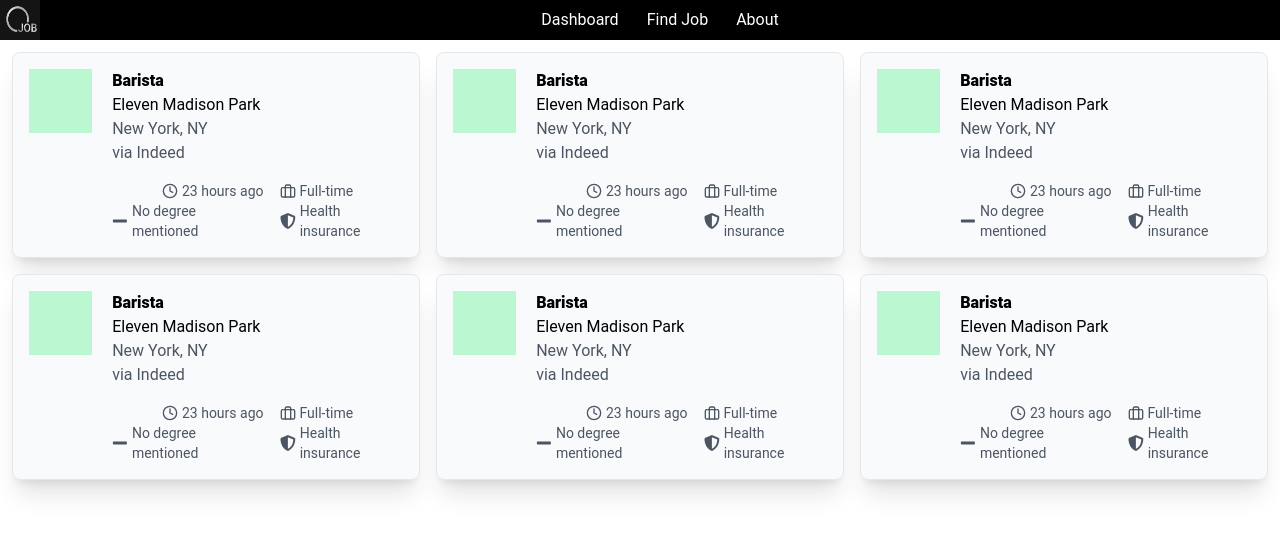
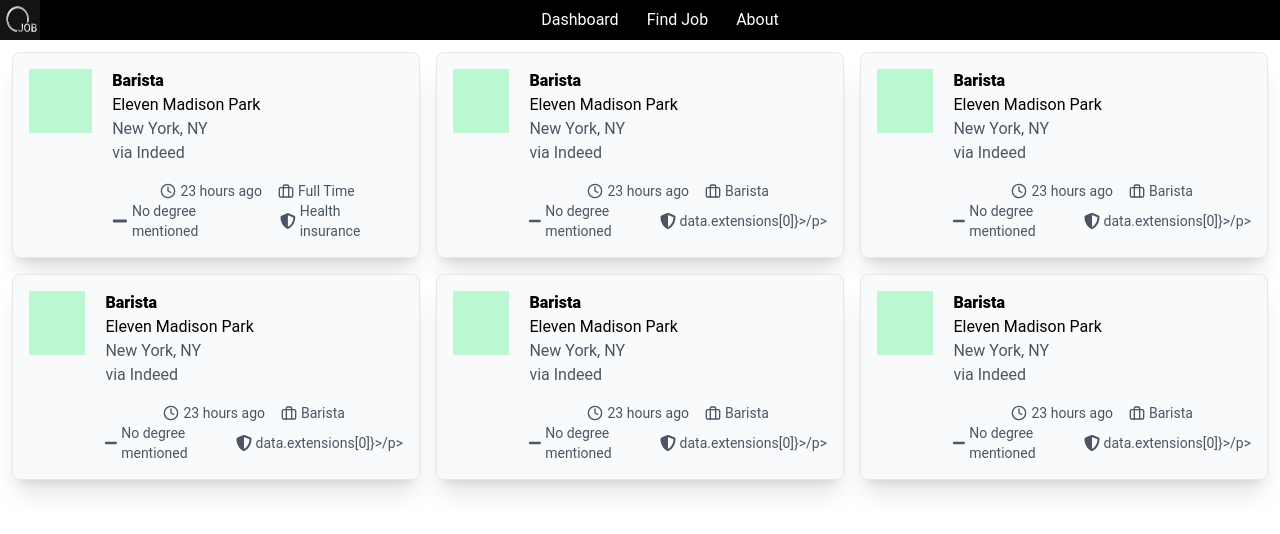
Before and after one commit to programmermame/The-Job-Aggregator-ALX-Portfolio-Project, a React (Vite) app in the folder Front-end/: page / in a window 1280 px wide. Shown: the top 534 px of the page. Built offline with nearby package versions, Linux system fonts and the light colour scheme.

Commit message:
front-end

```diff
--- a/Front-end/src/Components/JobListings.jsx
+++ b/Front-end/src/Components/JobListings.jsx
@@ -2,34 +2,46 @@
 import { FaShieldAlt, FaMinus } from 'react-icons/fa';
 
 const JobListings = () => {
+    const data = {
+        title:'Barista',
+        subtitle:'Eleven Madison Park',
+        location:'New York, NY',
+        via:'via Indeed',
+        jobPost:'23 hours ago',
+        type:'Full Time',
+        extensions:[
+            'No degree mentioned',
+            'Health insurance'
+        ]
+    }
     return (
         <div className='grid grid-cols-1 md:grid-cols-3 gap-4 p-3'>
             {/* Job Listing 1 */}
             <div className="flex border shadow-xl p-4 rounded-lg bg-gray-50 hover:bg-white">
                 <div className="w-16 h-16 bg-green-200"></div>
                 <div className="ml-5">
-                    <h2 className="font-extrabold">Barista</h2>
+                    <h2 className="font-extrabold">{data.title}</h2>
                     <p>Eleven Madison Park</p>
-                    <p className='text-gray-600'>New York, NY</p>
-                    <p className='mb-4 text-gray-600'>via Indeed</p>
+                    <p className='text-gray-600'>{data.location}</p>
+                    <p className='mb-4 text-gray-600'>{data.via}</p>
                     <div className='flex gap-4 text-sm justify-center'>
                         <div className='flex text-gray-600 items-center'>
                             <FiClock className="w-4 h-4" />
-                            <p className='ml-1'>23 hours ago</p>
+                            <p className='ml-1'>{data.jobPost}</p>
                         </div>
                         <div className='flex text-gray-600 items-center'>
                             <FiBriefcase className="w-4 h-4" />
-                            <p className='ml-1'>Full-time</p>
+                            <p className='ml-1'>{data.type}</p>
                         </div>
                     </div>
                     <div className='flex gap-4 text-sm justify-center'>
                         <div className='flex text-gray-600 items-center'>
                             <FaMinus className="w-4 h-4" />
-                            <p className='ml-1'>No degree mentioned</p>
+                            <p className='ml-1'>{data.extensions[0]}</p>
                         </div>
                         <div className='flex text-gray-600 items-center'>
                             <FaShieldAlt className="w-4 h-4" />
-                            <p className='ml-1'>Health insurance</p>
+                            <p className='ml-1'>{data.extensions[1]}</p>
                         </div>
                     </div>
                 </div>
@@ -39,28 +51,28 @@
             <div className="flex border shadow-xl p-4 rounded-lg bg-gray-50 hover:bg-white">
                 <div className="w-16 h-16 bg-green-200"></div>
                 <div className="ml-5">
-                    <h2 className="font-extrabold">Barista</h2>
+                    <h2 className="font-extrabold">{data.title}</h2>
                     <p>Eleven Madison Park</p>
                     <p className='text-gray-600'>New York, NY</p>
-                    <p className='mb-4 text-gray-600'>via Indeed</p>
+                    <p className='mb-4 text-gray-600'>{data.via}</p>
                     <div className='flex gap-4 text-sm justify-center'>
                         <div className='flex text-gray-600 items-center'>
                             <FiClock className="w-4 h-4" />
-                            <p className='ml-1'>23 hours ago</p>
+                            <p className='ml-1'>{data.jobPost}</p>
                         </div>
                         <div className='flex text-gray-600 items-center'>
                             <FiBriefcase className="w-4 h-4" />
-                            <p className='ml-1'>Full-time</p>
+                            <p className='ml-1'>{data.title}</p>
                         </div>
                     </div>
                     <div className='flex gap-4 text-sm justify-center'>
                         <div className='flex text-gray-600 items-center'>
                             <FaMinus className="w-4 h-4" />
-                            <p className='ml-1'>No degree mentioned</p>
+                            <p className='ml-1'>{data.extensions[0]}</p>
                         </div>
                         <div className='flex text-gray-600 items-center'>
                             <FaShieldAlt className="w-4 h-4" />
-                            <p className='ml-1'>Health insurance</p>
+                            <p className='ml-1'>data.extensions[0]}></p>/p>
                         </div>
                     </div>
                 </div>
@@ -70,28 +82,28 @@
             <div className="flex border shadow-xl p-4 rounded-lg bg-gray-50 hover:bg-white">
                 <div className="w-16 h-16 bg-green-200"></div>
                 <div className="ml-5">
-                    <h2 className="font-extrabold">Barista</h2>
+                    <h2 className="font-extrabold">{data.title}</h2>
                     <p>Eleven Madison Park</p>
                     <p className='text-gray-600'>New York, NY</p>
-                    <p className='mb-4 text-gray-600'>via Indeed</p>
+                    <p className='mb-4 text-gray-600'>{data.via}</p>
                     <div className='flex gap-4 text-sm justify-center'>
                         <div className='flex text-gray-600 items-center'>
                             <FiClock className="w-4 h-4" />
-                            <p className='ml-1'>23 hours ago</p>
+                            <p className='ml-1'>{data.jobPost}</p>
                         </div>
                         <div className='flex text-gray-600 items-center'>
                             <FiBriefcase className="w-4 h-4" />
-                            <p className='ml-1'>Full-time</p>
+                            <p className='ml-1'>{data.title}</p>
                         </div>
                     </div>
                     <div className='flex gap-4 text-sm justify-center'>
                         <div className='flex text-gray-600 items-center'>
                             <FaMinus className="w-4 h-4" />
-                            <p className='ml-1'>No degree mentioned</p>
+                            <p className='ml-1'>{data.extensions[0]}</p>
                         </div>
                         <div className='flex text-gray-600 items-center'>
                             <FaShieldAlt className="w-4 h-4" />
-                            <p className='ml-1'>Health insurance</p>
+                            <p className='ml-1'>data.extensions[0]}></p>/p>
                         </div>
                     </div>
                 </div>
@@ -101,28 +113,28 @@
             <div className="flex border shadow-xl p-4 rounded-lg bg-gray-50 hover:bg-white">
                 <div className="w-16 h-16 bg-green-200"></div>
                 <div className="ml-5">
-                    <h2 className="font-extrabold">Barista</h2>
+                    <h2 className="font-extrabold">{data.title}</h2>
                     <p>Eleven Madison Park</p>
                     <p className='text-gray-600'>New York, NY</p>
-                    <p className='mb-4 text-gray-600'>via Indeed</p>
+                    <p className='mb-4 text-gray-600'>{data.via}</p>
                     <div className='flex gap-4 text-sm justify-center'>
                         <div className='flex text-gray-600 items-center'>
                             <FiClock className="w-4 h-4" />
-                            <p className='ml-1'>23 hours ago</p>
+                            <p className='ml-1'>{data.jobPost}</p>
                         </div>
                         <div className='flex text-gray-600 items-center'>
                             <FiBriefcase className="w-4 h-4" />
-                            <p className='ml-1'>Full-time</p>
+                            <p className='ml-1'>{data.title}</p>
                         </div>
                     </div>
                     <div className='flex gap-4 text-sm justify-center'>
                         <div className='flex text-gray-600 items-center'>
                             <FaMinus className="w-4 h-4" />
-                            <p className='ml-1'>No degree mentioned</p>
+                            <p className='ml-1'>{data.extensions[0]}</p>
                         </div>
                         <div className='flex text-gray-600 items-center'>
                             <FaShieldAlt className="w-4 h-4" />
-                            <p className='ml-1'>Health insurance</p>
+                            <p className='ml-1'>data.extensions[0]}></p>/p>
                         </div>
                     </div>
                 </div>
@@ -132,28 +144,28 @@
             <div className="flex border shadow-xl p-4 rounded-lg bg-gray-50 hover:bg-white">
                 <div className="w-16 h-16 bg-green-200"></div>
                 <div className="ml-5">
-                    <h2 className="font-extrabold">Barista</h2>
+                    <h2 className="font-extrabold">{data.title}</h2>
                     <p>Eleven Madison Park</p>
                     <p className='text-gray-600'>New York, NY</p>
-                    <p className='mb-4 text-gray-600'>via Indeed</p>
+                    <p className='mb-4 text-gray-600'>{data.via}</p>
                     <div className='flex gap-4 text-sm justify-center'>
                         <div className='flex text-gray-600 items-center'>
                             <FiClock className="w-4 h-4" />
-                            <p className='ml-1'>23 hours ago</p>
+                            <p className='ml-1'>{data.jobPost}</p>
                         </div>
                         <div className='flex text-gray-600 items-center'>
                             <FiBriefcase className="w-4 h-4" />
-                            <p className='ml-1'>Full-time</p>
+                            <p className='ml-1'>{data.title}</p>
                         </div>
                     </div>
                     <div className='flex gap-4 text-sm justify-center'>
                         <div className='flex text-gray-600 items-center'>
                             <FaMinus className="w-4 h-4" />
-                            <p className='ml-1'>No degree mentioned</p>
+                            <p className='ml-1'>{data.extensions[0]}</p>
                         </div>
                         <div className='flex text-gray-600 items-center'>
                             <FaShieldAlt className="w-4 h-4" />
-                            <p className='ml-1'>Health insurance</p>
+                            <p className='ml-1'>data.extensions[0]}></p>/p>
                         </div>
                     </div>
                 </div>
@@ -163,28 +175,28 @@
             <div className="flex border shadow-xl p-4 rounded-lg bg-gray-50 hover:bg-white">
                 <div className="w-16 h-16 bg-green-200"></div>
                 <div className="ml-5">
-                    <h2 className="font-extrabold">Barista</h2>
+                    <h2 className="font-extrabold">{data.title}</h2>
                     <p>Eleven Madison Park</p>
                     <p className='text-gray-600'>New York, NY</p>
-                    <p className='mb-4 text-gray-600'>via Indeed</p>
+                    <p className='mb-4 text-gray-600'>{data.via}</p>
                     <div className='flex gap-4 text-sm justify-center'>
                         <div className='flex text-gray-600 items-center'>
                             <FiClock className="w-4 h-4" />
-                            <p className='ml-1'>23 hours ago</p>
+                            <p className='ml-1'>{data.jobPost}</p>
                         </div>
                         <div className='flex text-gray-600 items-center'>
                             <FiBriefcase className="w-4 h-4" />
-                            <p className='ml-1'>Full-time</p>
+                            <p className='ml-1'>{data.title}</p>
                         </div>
                     </div>
                     <div className='flex gap-4 text-sm justify-center'>
                         <div className='flex text-gray-600 items-center'>
                             <FaMinus className="w-4 h-4" />
-                            <p className='ml-1'>No degree mentioned</p>
+                            <p className='ml-1'>{data.extensions[0]}</p>
                         </div>
                         <div className='flex text-gray-600 items-center'>
                             <FaShieldAlt className="w-4 h-4" />
-                            <p className='ml-1'>Health insurance</p>
+                            <p className='ml-1'>data.extensions[0]}></p>/p>
                         </div>
                     </div>
                 </div>
```
